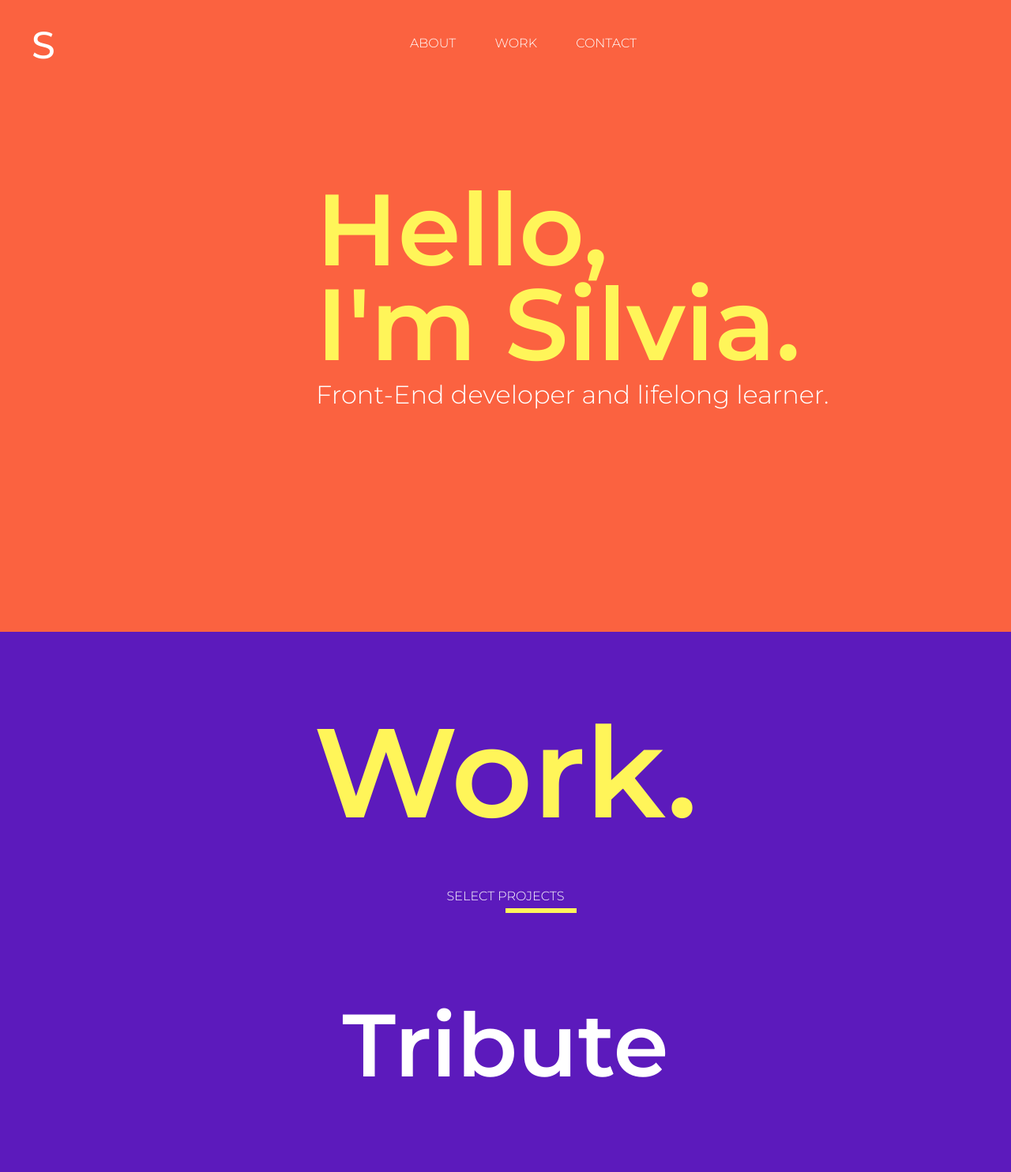
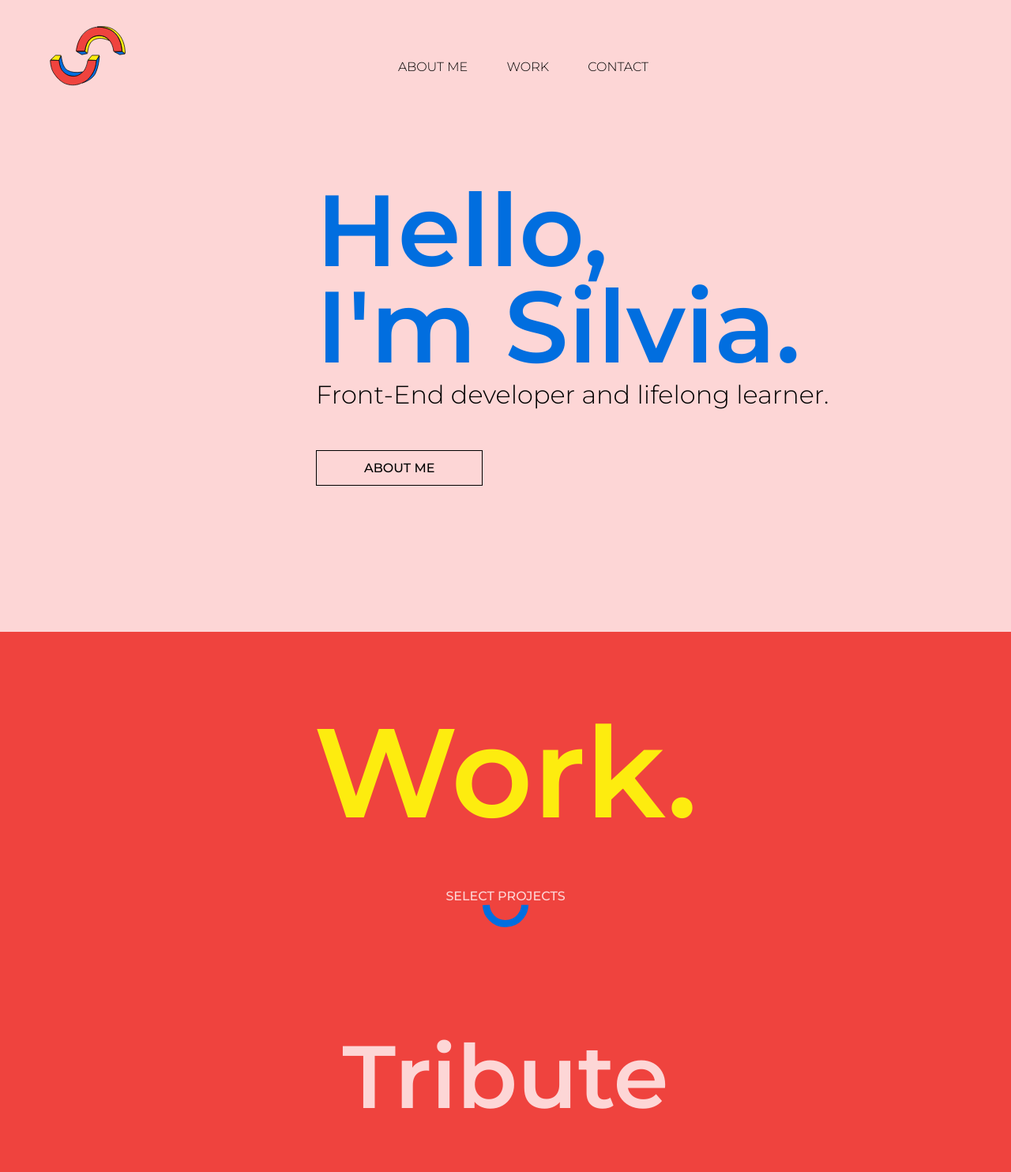
Before and after one commit to silviagb2/Front-End-Portfolio, a plain HTML site: page index.html in a window 1280 px wide. Shown: the top 1484 px of the page at 79% size. Drawn offline with Linux system fonts and the light colour scheme.

Commit message:
new colors + logo

```diff
--- a/index.html
+++ b/index.html
@@ -6,15 +6,17 @@
     <link rel="stylesheet" href="main.css">
     <link rel="preconnect" href="https://fonts.gstatic.com">
     <link href="https://fonts.googleapis.com/css2?family=Montserrat:wght@100;200;300;500;600&display=swap" rel="stylesheet">
+    <link rel="preconnect" href="https://fonts.gstatic.com">
+    <link href="https://fonts.googleapis.com/css2?family=Lato:wght@700&display=swap" rel="stylesheet">
     <title>Porfolio - Silvia Gutierrez</title>
 </head>
 <body>
     <header>
         <nav id="nav-bar">
-            <p class="nav-bar__logo">S</p>
+            <a href="#nav-bar" class="nav-bar__logo"> <img src="/images/Logo-portfolio.svg" alt="Logo Silvia"></a>
             <a href="#nav-bar__item"><img class="nav-bar__hamburguer" src="/images/Hambuerguer.svg" alt="Hamburguer menu"></a>
             <ul id="nav-bar__items">
-                <a class="nav-bar__item" href="#nav-bar"><li>ABOUT</li></a>
+                <a class="nav-bar__item" href="#nav-bar"><li>ABOUT  ME</li></a>
                 <a class="nav-bar__item" href="#projects"><li>WORK</li></a>
                 <a class="nav-bar__item" href="#contact"><li>CONTACT</li></a>
             </ul>
@@ -25,6 +27,7 @@
                     I'm Silvia.</h1>
                 <h2>Front-End developer and lifelong learner.</h2>
             </div>
+            <button id="about_button">ABOUT ME</button>
         </section>
     </header>
 
@@ -33,12 +36,21 @@
             <h3>Work.</h3>
             <div class="projects__subtitle">
                 <h4>SELECT PROJECTS</h4>
-                <p class="projects__underline"></p>
+                <!-- <p class="projects__underline"></p> -->
             </div>
             <div class="projects__articles">
-                <article class="project-tile">Tribute</article>
-                <article class="project-tile">Survey</article>
-                <article class="project-tile">Thecnical Doc</article>
+
+                <article class="project-tile tribute">
+                    <a target="blank" href="/Project-Tribute/tribute.html"><p class=tribute-title>Tribute</p></a>
+                </article>
+
+                <article class="project-tile survey">
+                    <a target="blank" href="/Project-Form/Form.html"><p class="survey-title">Survey</p></a>
+                </article>
+
+                <article class="project-tile">
+                    <a target="blank" href="/Project-Thecnical-Doc/Thecnical-Doc.html"><p class="thecnical-title">Thecnical Doc</p></a>
+                </article>
             </div>
         </section>
     </main>
@@ -48,10 +60,16 @@
             <p>Get in touch for opportunities
                 or just to say hi! 👋</p>
 
-            <div class="footer__icons">
-                <a href="mailto:silviagb2@gmail.com"><img src="/images/Mail.svg" alt="Mail icon"></a>
-                <a href="https://www.linkedin.com/in/silviagb/"><img src="https://simpleicon.com/wp-content/uploads/linkedin.png" alt="LinkedIn icon"></a>
-                <a href="https://github.com/silviagb2"><img src="https://image.flaticon.com/icons/png/512/25/25231.png" alt="Github icon"></a>
+            <ul class="footer__icons">
+                <li>
+                    <a href="mailto:silviagb2@gmail.com"><img src="/images/Mail.svg" alt="Mail icon"></a>
+                </li>
+                <li>
+                    <a href="https://www.linkedin.com/in/silviagb/"><img src="https://simpleicon.com/wp-content/uploads/linkedin.png" alt="LinkedIn icon"></a>
+                </li>
+                <li>
+                    <a href="https://github.com/silviagb2"><img src="https://image.flaticon.com/icons/png/512/25/25231.png" alt="Github icon"></a>
+                </li>
             </div>
 
         </section>
--- a/main.css
+++ b/main.css
@@ -3,8 +3,15 @@
     font-family: 'Montserrat', sans-serif;
 }
 
+:root {
+    --yellow: #FDEC0F;
+    --blue: #016EDF;
+    --red: #EF433E;
+    --pink: #FDD6D6;
+}
+
 header {
-    background-color: #fb6240;
+    background-color: var(--pink);
     height: 90vh;
     position: relative;
 }
@@ -14,45 +21,56 @@ header {
 }
 
 .nav-bar__logo {
-    color: white;
-    font-weight: 500;
-    font-size: 3rem;
     position: absolute;
-    left: 20px;
-    top: 7px;
+    left: 28px;
+    top: 18px;
+}
+
+.nav-bar__logo>img {
+    height: 55px;
 }
 
 .nav-bar__hamburguer {
     width: 40px;
     position: absolute;
-    right: 20px;
-    top: 20px;
+    right: 25px;
+    top: 28px;
 }
 
 h1 {
-    color: #fff559;
-    font-size: 3em;
+    color: var(--blue);
+    font-size: 3.5em;
     position: absolute;
-    top: 190px;
+    top: 185px;
     left: 35px;
-    line-height: 50px;
+    line-height: 54px;
 }
 
 h2 {
-    color: white;
+    color: black;
     font-weight: 300;
     position: absolute;
     top: 300px;
     left: 35px;
 }
 
+#about_button {
+    display:block;
+    position: absolute;
+    top: 390px;
+    left: 35px;
+    background-color:transparent;
+    border: 1px black solid;
+    padding: 10px 50px;
+}
+
 /* Work */
 #projects {
-    background-color: #5c1abc;
+    background-color: var(--red);
 }
 
 h3 {
-    color: #fff559;
+    color: var(--yellow);
     font-size: 3em;
     padding: 50px 0 50px 0;
     text-align: center;
@@ -60,32 +78,53 @@ h3 {
 }
 
 h4 {
-    color: white;
-    font-weight: 300;
+    color:var(--pink);
+    font-weight: 400;
     text-align: center;
     font-size: 0.8rem;
 }
 
-.projects__subtitle {
+/* .projects__subtitle {
     height: 80px;
     position: relative;
+} */
+
+.projects__subtitle {
+    height: 37px;
+    position: relative;
+    background-image: url(/images/Path-blue.svg);
+    background-repeat: no-repeat;
+    background-position-x: center;
+    background-position-y: bottom;
+    background-size: 40px;
 }
 
 .projects__underline {
-    background-color: #fff55a;
+    background-color: var(--blue);
     width: 70px;
     height: 6px;
     position: absolute;
     top: 25px;
     left: 130px;
+    /* background: #9e978e;
+    margin: 0 1em 1em 0;
+    height: 45px;
+    width: 90px;
+    border-bottom-left-radius: 90px;
+    border-bottom-right-radius: 90px; */
 }
 
 .project-tile {
-    color: white;
     font-size: 2.5rem;
     font-weight: 600;
     padding-bottom: 40px;
     text-align: center;
+    margin-top: 20px;
+}
+
+.project-tile>a {
+    text-decoration: none;
+    color: var(--pink);
 }
 
 .projects__articles {
@@ -94,7 +133,7 @@ h4 {
 
 /* Footer */
 #contact {
-    background-color: #f1f5f5;
+    background-color:var(--pink);
     position: relative;
     height: 240px;
 }
@@ -104,7 +143,7 @@ h5 {
     font-weight: 600;
     padding: 50px 0 50px 0;
     text-align: center;
-    color: #fb6240;
+    color:var(--red);
 }
 
 #contact>p {
@@ -113,16 +152,18 @@ h5 {
     width: 65%;
     left: 45px;
     top: 110px;
+    color: black;
 }
 
 .footer__icons {
     display: flex;
     justify-content: space-between;
     padding: 40px 100px 0 100px;
+    list-style: none;
 }
 
 
-.footer__icons>a>img{
+.footer__icons>li>a>img{
     width: 24px;
     vertical-align: middle;
 }
@@ -133,17 +174,21 @@ h5 {
     }
 
     .nav-bar__logo {
-        top: 28px;
-        left: 40px;
+        top: 30px;
+        left: 60px;
     }
 
+    .nav-bar__logo>img {
+        height: 80px;
+        position:fixed;
+    }
 
     #nav-bar__items {
         display: inline-block;
         list-style-type: none;
         width: 100%;
         text-align: center;
-        margin-top: 40px;
+        margin-top: 70px;
     }
 
     .nav-bar__item {
@@ -155,19 +200,20 @@ h5 {
 
     #nav-bar__items>a {
         text-decoration: none;
-        color: white;
+        color: black;
         font-weight: 300;
+
     }
 
-    /*.nav-bar__item:hover{
-        height: 30px;
-        background:
-        linear-gradient(135deg, #fb6240 25%, transparent 25%) -10px 0, linear-gradient(225deg, #fb6240 25%, transparent 25%) -10px 0,
-        linear-gradient(315deg, #fb6240 25%, transparent 25%),
-        linear-gradient(45deg, #fb6240 25%, transparent 25%);
-        background-size: 40px 40px; background-color: #fff559;
+    .nav-bar__item>li:hover{
+    background-image: url(/images/Path-yellow-2.svg);
+    background-size: 45px;
+    height: 40px;
+    background-repeat: no-repeat;
+    background-position-x: center;
+    background-position-y: bottom;
     }
-    */
+
 
     .nav-bar__hamburguer {
         display: none;
@@ -177,11 +223,11 @@ h5 {
         font-size: 8em;
         top: 230px;
         left: 400px;
-        line-height: 120px;
+        line-height: 122px;
     }
 
     h2 {
-        color: white;
+        color: black;
         font-weight: 300;
         position: absolute;
         top: 480px;
@@ -189,9 +235,16 @@ h5 {
         font-size: 2rem;
     }
 
+    #about_button {
+        top: 570px;
+        left: 400px;
+        padding: 12px 60px;
+        font-size: 1rem;
+    }
+
     /* Work */
     #projects {
-        height: 150vh;
+        height: 170vh;
     }
 
     h3 {
@@ -204,22 +257,43 @@ h5 {
     }
 
     .projects__subtitle {
-        height: 80px;
+        height: 50px;
         position: relative;
+        background-image: url(/images/Path-blue.svg);
+        background-repeat: no-repeat;
+        background-position-x: center;
+        background-position-y: bottom;
+        background-size: 60px;
     }
 
-    .projects__underline {
+    /* .projects__underline {
         width: 90px;
         left: 640px;
-    }
+    } */
 
     .project-tile {
         font-size: 7rem;
-        padding-bottom: 70px;
+        padding: 50px;
     }
 
     .projects__articles {
         padding-top: 50px;
+    }
+
+    .tribute:hover {
+        background-image: url(/images/Grammy.png);
+        background-repeat: no-repeat;
+        background-size: contain;
+        background-position: center;
+    }
+
+    .tribute:hover>a>.tribute-title {
+        transform: scale(1.6);
+        text-shadow: 3px 3px 10px rgba(0, 0, 0, 0.411);
+    }
+
+    .tribute:hover~.project-tile>a {
+        color: rgba(255, 255, 255, 0.342);
     }
 
     /* Footer */
```
Also changed, not shown: Project-Thecnical-Doc/Thecnical-Doc.html (added), images/Grammy.jpg (added), images/Grammy.png (added), images/Logo-portfolio.svg (added), images/Path-blue.svg (added), images/Path-yellow-2.svg (added), images/Path-yellow.svg (added), 2 other files.
